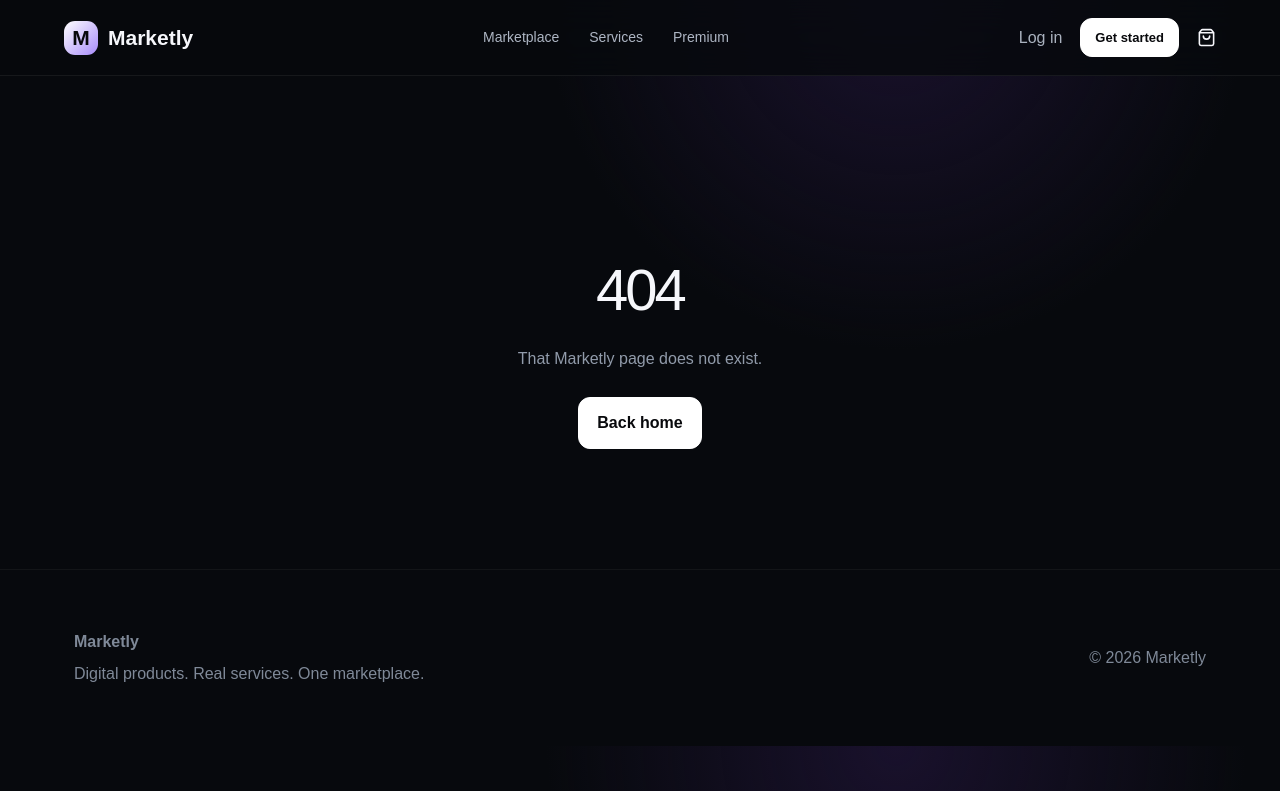
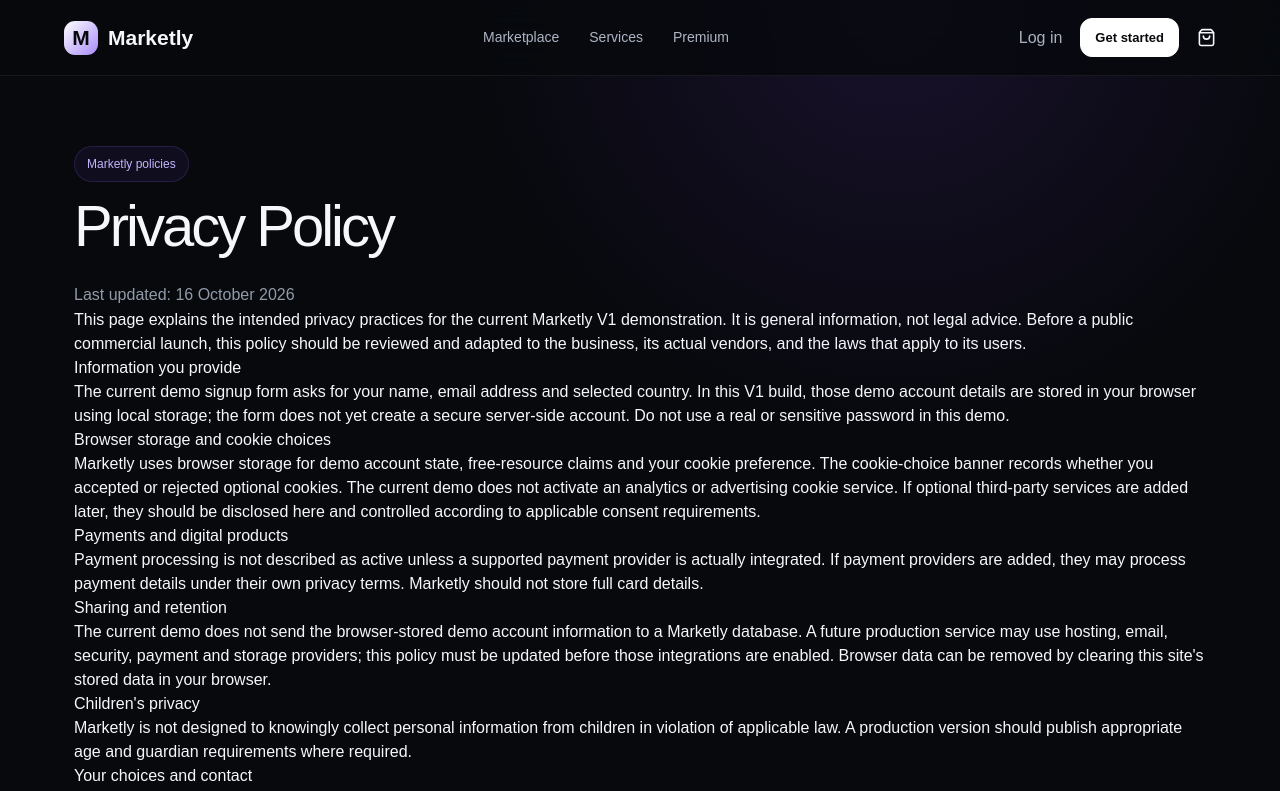
Before and after one commit to website-page/marketly, a Next.js app: page /privacy-policy in a window 1280 px wide. Before the commit this address had no page. Shown: the top 791 px of the page. Built offline with nearby package versions, Linux system fonts and the light colour scheme.

Commit message:
Add Marketly privacy policy page

```diff
--- /dev/null
+++ b/app/privacy-policy/page.tsx
@@ -0,0 +1,27 @@
+export const metadata = {
+  title: 'Privacy Policy | Marketly',
+  description: 'Learn how Marketly handles account details, browser storage and privacy choices.',
+};
+
+export default function PrivacyPolicy() {
+  return (
+    <main className="page"><article className="wrap legalPage">
+      <span className="eyebrow">Marketly policies</span>
+      <h1 className="pageTitle">Privacy Policy</h1>
+      <p className="pageSub">Last updated: 16 October 2026</p>
+      <p>This page explains the intended privacy practices for the current Marketly V1 demonstration. It is general information, not legal advice. Before a public commercial launch, this policy should be reviewed and adapted to the business, its actual vendors, and the laws that apply to its users.</p>
+      <h2>Information you provide</h2>
+      <p>The current demo signup form asks for your name, email address and selected country. In this V1 build, those demo account details are stored in your browser using local storage; the form does not yet create a secure server-side account. Do not use a real or sensitive password in this demo.</p>
+      <h2>Browser storage and cookie choices</h2>
+      <p>Marketly uses browser storage for demo account state, free-resource claims and your cookie preference. The cookie-choice banner records whether you accepted or rejected optional cookies. The current demo does not activate an analytics or advertising cookie service. If optional third-party services are added later, they should be disclosed here and controlled according to applicable consent requirements.</p>
+      <h2>Payments and digital products</h2>
+      <p>Payment processing is not described as active unless a supported payment provider is actually integrated. If payment providers are added, they may process payment details under their own privacy terms. Marketly should not store full card details.</p>
+      <h2>Sharing and retention</h2>
+      <p>The current demo does not send the browser-stored demo account information to a Marketly database. A future production service may use hosting, email, security, payment and storage providers; this policy must be updated before those integrations are enabled. Browser data can be removed by clearing this site's stored data in your browser.</p>
+      <h2>Children's privacy</h2>
+      <p>Marketly is not designed to knowingly collect personal information from children in violation of applicable law. A production version should publish appropriate age and guardian requirements where required.</p>
+      <h2>Your choices and contact</h2>
+      <p>You can reject optional cookies in the consent banner and clear local site data in your browser settings. Add a monitored business contact email here before launch so users can submit privacy requests.</p>
+    </article></main>
+  );
+}
```
